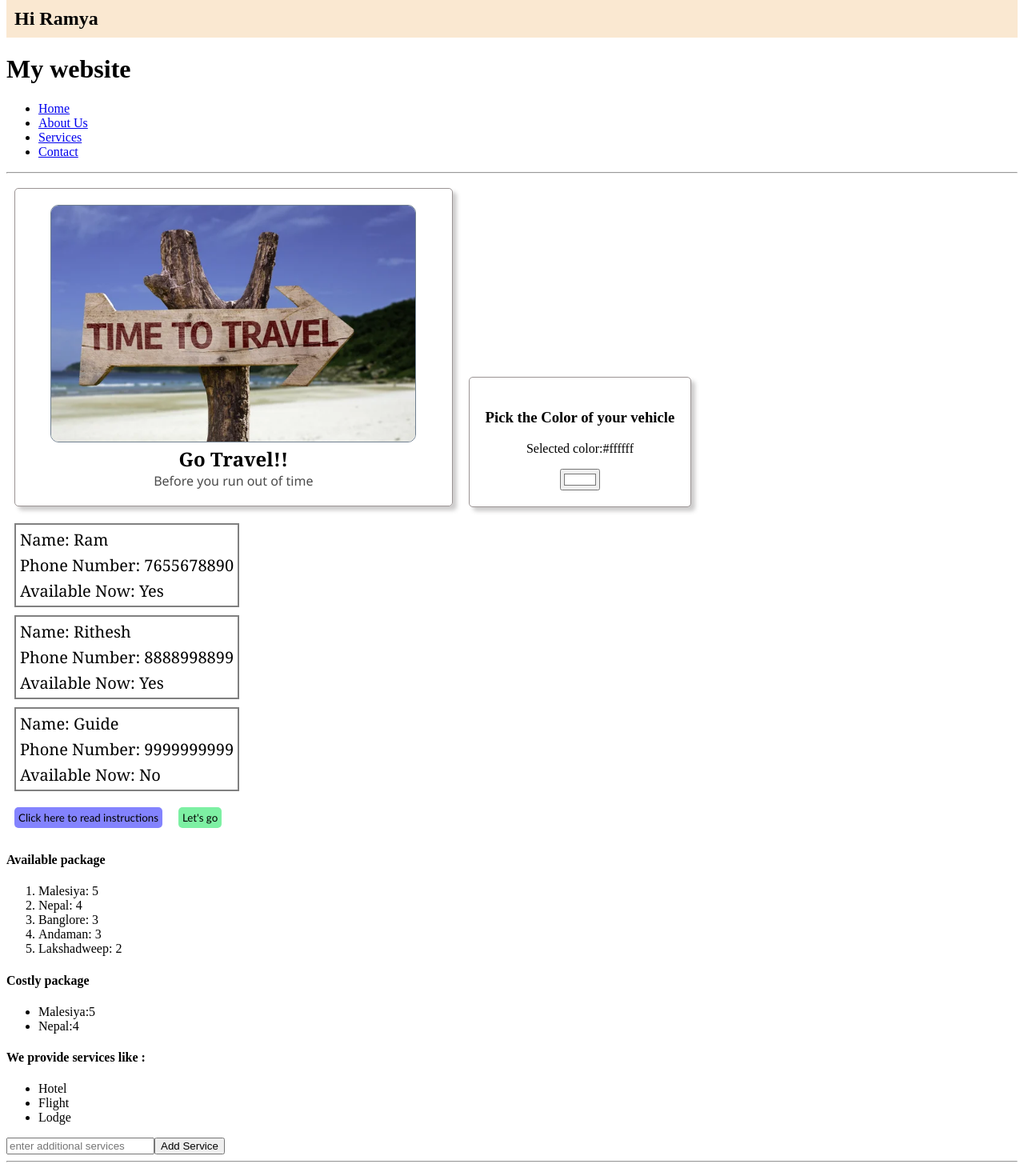
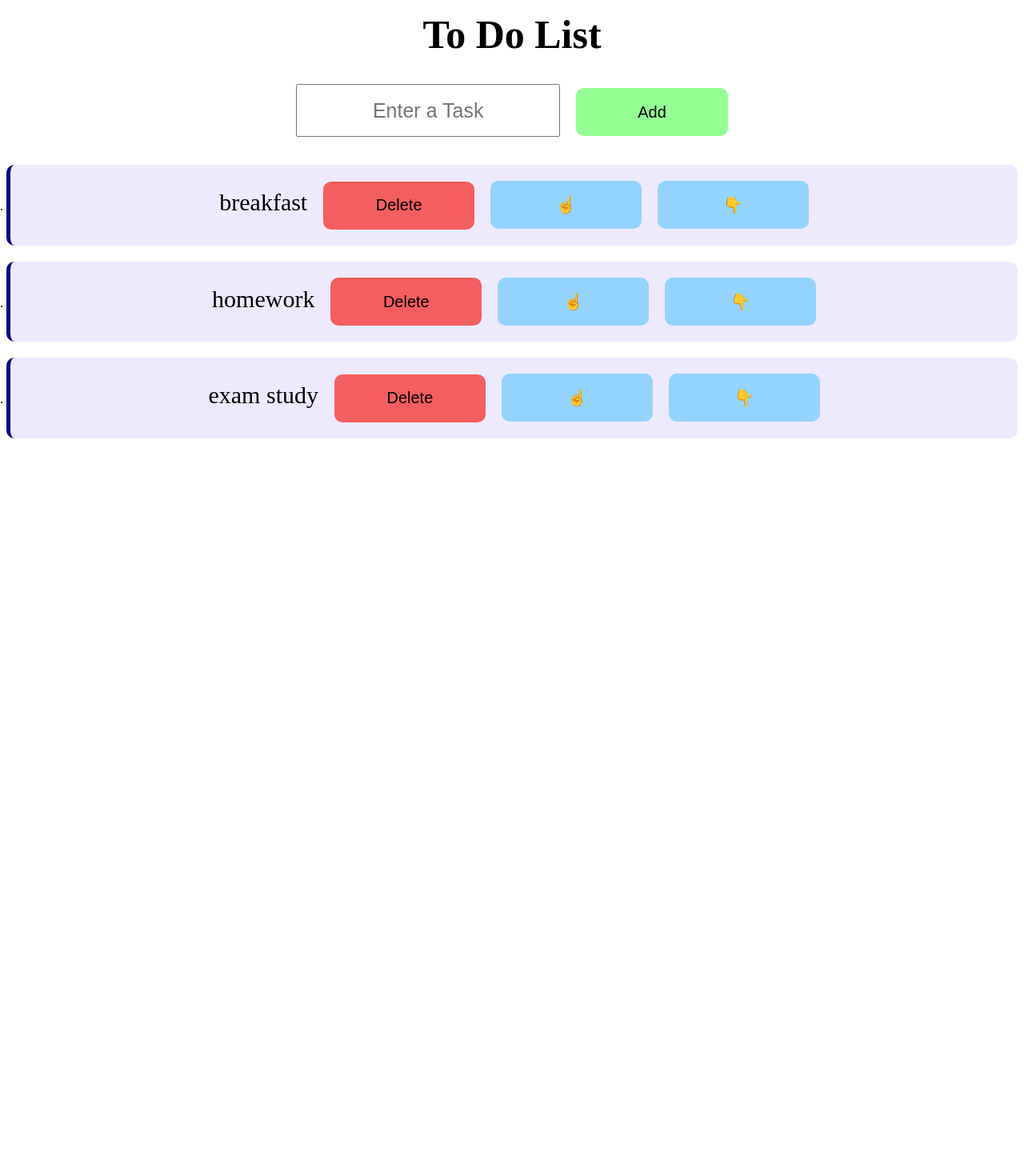
Before and after one commit to Kavana-navada/React-Learning, a React (Vite) app: page / in a window 1280 px wide. Shown: the part 20-1490 px from the top of the page at 80% size. After the commit the page ends 800 px from the top, so only its background shows below. Built offline with nearby package versions, Linux system fonts and the light colour scheme.

Commit message:
to-do-list

```diff
--- a/src/App.jsx
+++ b/src/App.jsx
@@ -1,40 +1,45 @@
-import Header from "./Header.jsx";
-import Footer from "./Footer.jsx";
-import Card  from "./Card.jsx";
-import Button from "./Button/Button.jsx";
-import Contact from "./Contact.jsx";
-import UserGreeting from "./UserGreeting.jsx";
-import {LocationList, CostlyList} from "./LocationList.jsx";
-import PlayTime from "./PlayTime.jsx";
-import Feedback from "./Feedback.jsx";
-import Payment from "./Payment.jsx";
-import Services from "./Services.jsx"
+// import Header from "./Header.jsx";
+// import Footer from "./Footer.jsx";
+// import Card  from "./Card.jsx";
+// import Button from "./Button/Button.jsx";
+// import Contact from "./Contact.jsx";
+// import UserGreeting from "./UserGreeting.jsx";
+// import {LocationList, CostlyList} from "./LocationList.jsx";
+// import PlayTime from "./PlayTime.jsx";
+// import Feedback from "./Feedback.jsx";
+// import Payment from "./Payment.jsx";
+// import Services from "./Services.jsx"
+
+import ToDoList from "./ToDoList";
 function App() {
-     const locationDetails=[{id:1,name:'Banglore', days:3},
-          {id:2,name:'Lakshadweep',days:2},
-          {id:3,name:'Andaman',days:3},
-          {id:4,name:'Nepal',days:4},
-          {id:5,name:'Malesiya',days:5}];
+     // const locationDetails=[{id:1,name:'Banglore', days:3},
+     //      {id:2,name:'Lakshadweep',days:2},
+     //      {id:3,name:'Andaman',days:3},
+     //      {id:4,name:'Nepal',days:4},
+     //      {id:5,name:'Malesiya',days:5}];
  return(
-          <>
-               <UserGreeting isloggedin={true} name="Ramya" />
-               <Header />
-               <Card />
-               <br />
-               <Contact name="Ram" phn={7655678890} isavailable={true}/>
-               <Contact name="Rithesh" phn={8888998899} isavailable={true}/>
-               <Contact></Contact>
-               <Button />
-               <LocationList items={locationDetails} category="Available package"/>
-               <CostlyList items={locationDetails} category="Costly package"/>
-               <Services />
-               <hr />
-               <Payment />
-               <PlayTime />
-               <hr />
-               <Feedback />
-               <Footer />
-          </>
+          // <>
+          //      <UserGreeting isloggedin={true} name="Ramya" />
+          //      <Header />
+          //      <Card />
+          //      <br />
+          //      <Contact name="Ram" phn={7655678890} isavailable={true}/>
+          //      <Contact name="Rithesh" phn={8888998899} isavailable={true}/>
+          //      <Contact></Contact>
+          //      <Button />
+          //      <LocationList items={locationDetails} category="Available package"/>
+          //      <CostlyList items={locationDetails} category="Costly package"/>
+          //      <Services />
+          //      <hr />
+          //      <Payment />
+          //      <PlayTime />
+          //      <hr />
+          //      <Feedback />
+          //      <Footer />
+          // </>
+
+          <ToDoList/>
+
  );
 }
 
--- /dev/null
+++ b/src/ToDoList.jsx
@@ -0,0 +1,93 @@
+import React,{useState} from "react";
+function ToDoList(){
+    const [tasks,setTasks]=useState(["breakfast","homework","exam study"]);
+    const [newtask,setNewTask]=useState("");
+
+    function handleChangeTask(event){
+        setNewTask(event.target.value);
+    }
+    function addTask(){
+
+        if(newtask.trim()!==""){
+            setTasks(s=>[...s,newtask])
+            setNewTask("");
+        }
+    }
+
+    function removeTask(Index){
+        const updatedTask=tasks.filter((e,i)=>i!==Index);
+        setTasks(updatedTask);
+
+    }
+
+    function moveUp(Index){
+        if(Index>0)
+        {
+             const updatedTask=[...tasks];
+            [updatedTask[Index],updatedTask[Index-1]]=[updatedTask[Index-1],updatedTask[Index]]
+            setTasks(updatedTask)
+        }
+
+    }
+
+    function moveDown(Index){
+        if(Index<tasks.length-1)
+        {
+            const updatedTask=[...tasks];
+            [updatedTask[Index],updatedTask[Index+1]]=[updatedTask[Index+1],updatedTask[Index]];
+            setTasks(updatedTask);
+        }
+
+    }
+    return(
+        <div className="todolist">
+            <h1 className="todoheading">To Do List</h1>
+            <div className="input-add">
+                <input
+                    type="text"
+                    className="taskInput"
+                    placeholder="Enter a Task"
+                    value={newtask}
+                    onChange={handleChangeTask}
+                />
+
+                <button
+                    onClick={addTask}
+                    className="add-btn">
+                        Add
+                </button>
+            </div>
+            <ol>
+                {
+                    tasks.map((e,Index) =>
+                        <li key={Index}>
+                        <span className="text">{e}</span>
+                        <button
+                            className="del-btn"
+                            onClick={()=>removeTask(Index)}>
+                                Delete
+                        </button>
+
+                        <button
+                            className="up-btn"
+                            onClick={()=>moveUp(Index)}>
+                            ☝
+                        </button>
+
+                        <button
+                            className="down-btn"
+                            onClick={()=>moveDown(Index)}>
+                            👇
+                        </button>
+
+                        </li>)
+                }
+
+            </ol>
+
+
+        </div>
+
+    );
+}
+export default ToDoList;
--- a/src/index.css
+++ b/src/index.css
@@ -41,3 +41,71 @@
     background-color: rgb(250, 232, 209);
     padding: 10px;
 }
+
+.todolist{
+    text-align: center;
+    margin-top: 20px;
+}
+.todoheading{
+    font-size: 50px;
+}
+.taskInput{
+    font-size: 25px;
+    height:60px ;
+    text-align: center;
+}
+
+
+.add-btn ,.del-btn ,.up-btn ,.down-btn{
+    font-size: 20px;
+    padding: 10px;
+    margin-left: 20px;
+    margin-bottom: 20px;
+    height: 60px;
+    width: 15%;
+    cursor: pointer;
+    transition: background-color 0.5 ease;
+    border-radius: 10px;
+    border: none;
+}
+
+.add-btn{
+    background-color: rgb(147, 255, 147);
+}
+.add-btn:hover{
+    background-color: rgb(88, 246, 88);
+}
+
+.del-btn{
+    background-color: rgb(245, 94, 94);
+}
+.del-btn:hover{
+    background-color: rgb(249, 58, 58);
+}
+
+.up-btn, .down-btn{
+    background-color: rgb(147, 212, 255);
+}
+
+.up-btn:hover, .down-btn:hover{
+    background-color: rgb(77, 178, 199);
+}
+
+ol{
+    padding: 0px;
+}
+
+li{
+    background-color: rgb(237, 234, 253);
+    padding-top: 20px;
+    border-left: 5px solid darkblue;
+    border-radius:10px ;
+    align-items: center;
+    justify-content: center;
+    text-align: center;
+    margin-bottom: 20px;
+}
+.text{
+    font-size: 30px;
+    flex: 1;
+}
```
